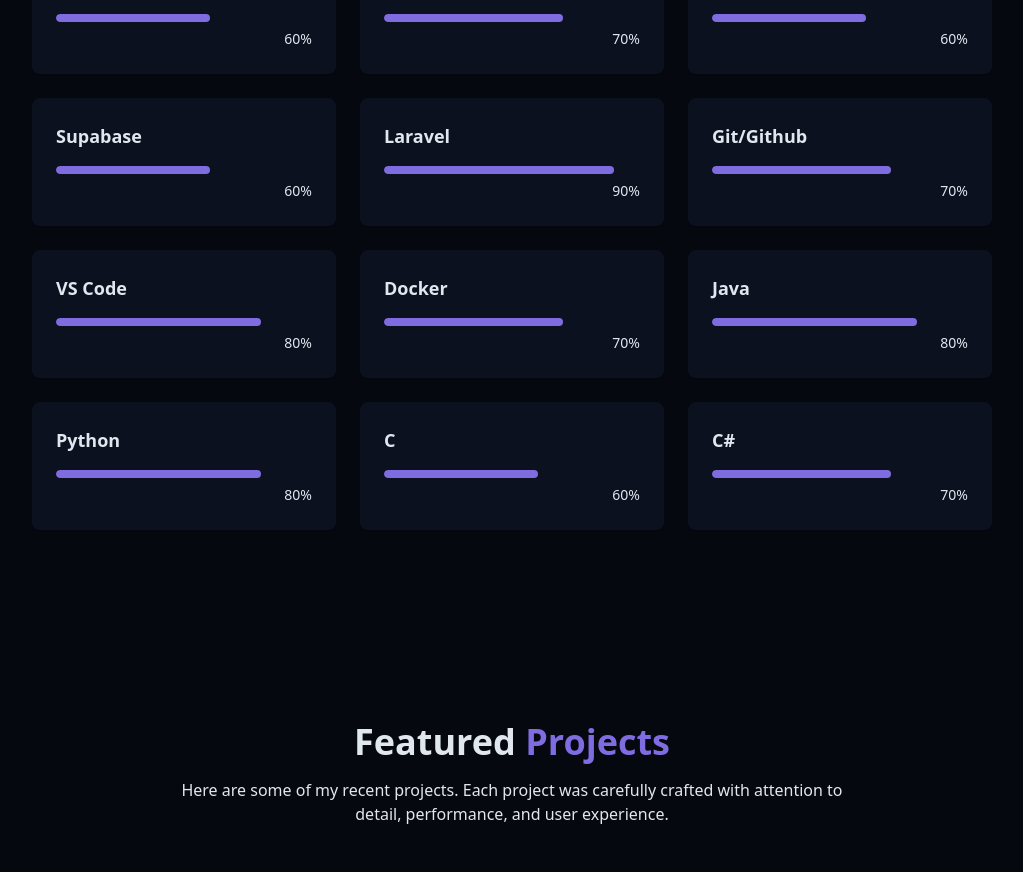
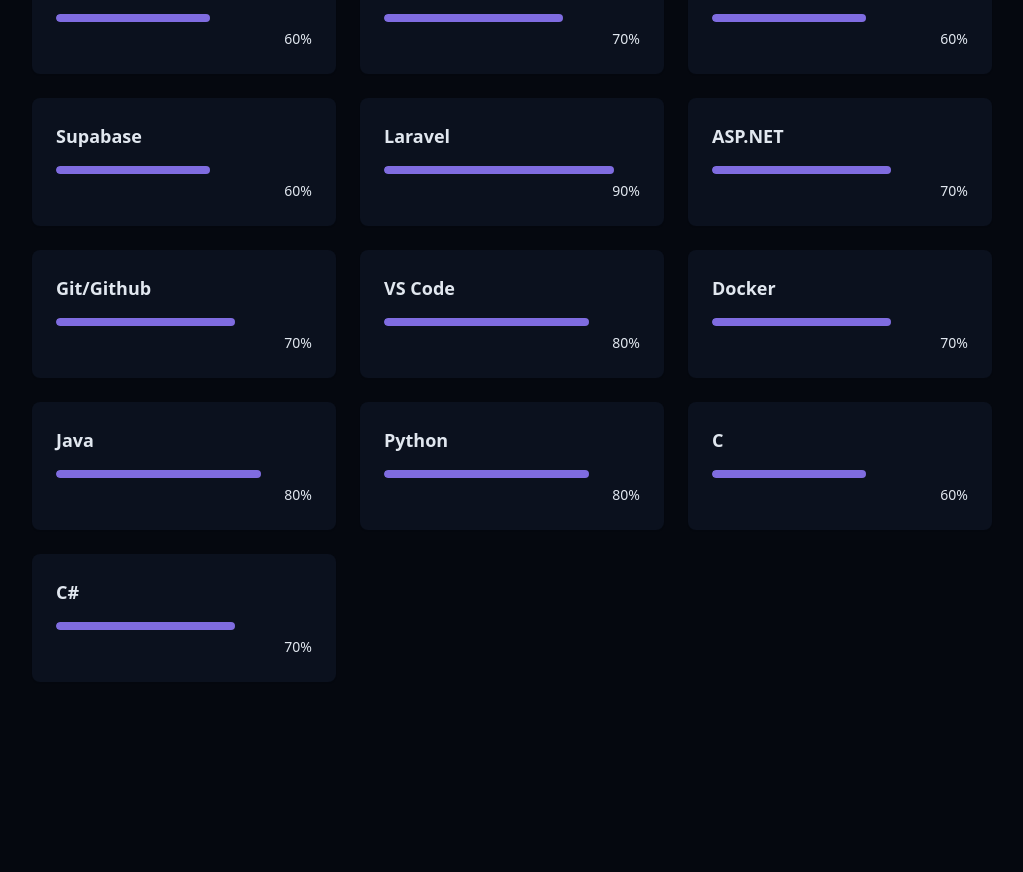
Before and after one commit to olaszb/purgalo-portfolio, a React (Vite) app: page / in a window 1280 px wide. Shown: the part 2160-3032 px from the top of the page, without its empty margins (128-1151 px from the left). Built offline with nearby package versions, Linux system fonts and the light colour scheme.

Commit message:
add asp.net to skill section

```diff
--- a/src/components/SkillsSection.jsx
+++ b/src/components/SkillsSection.jsx
@@ -17,6 +17,7 @@
   { name: "MongoDB", level: 60, category: "backend" },
   { name: "Supabase", level: 60, category: "backend" },
   { name: "Laravel", level: 90, category: "backend" },
+  { name: "ASP.NET", level: 70, category: "backend" },
 
   // Tools
   { name: "Git/Github", level: 70, category: "tools" },
```
